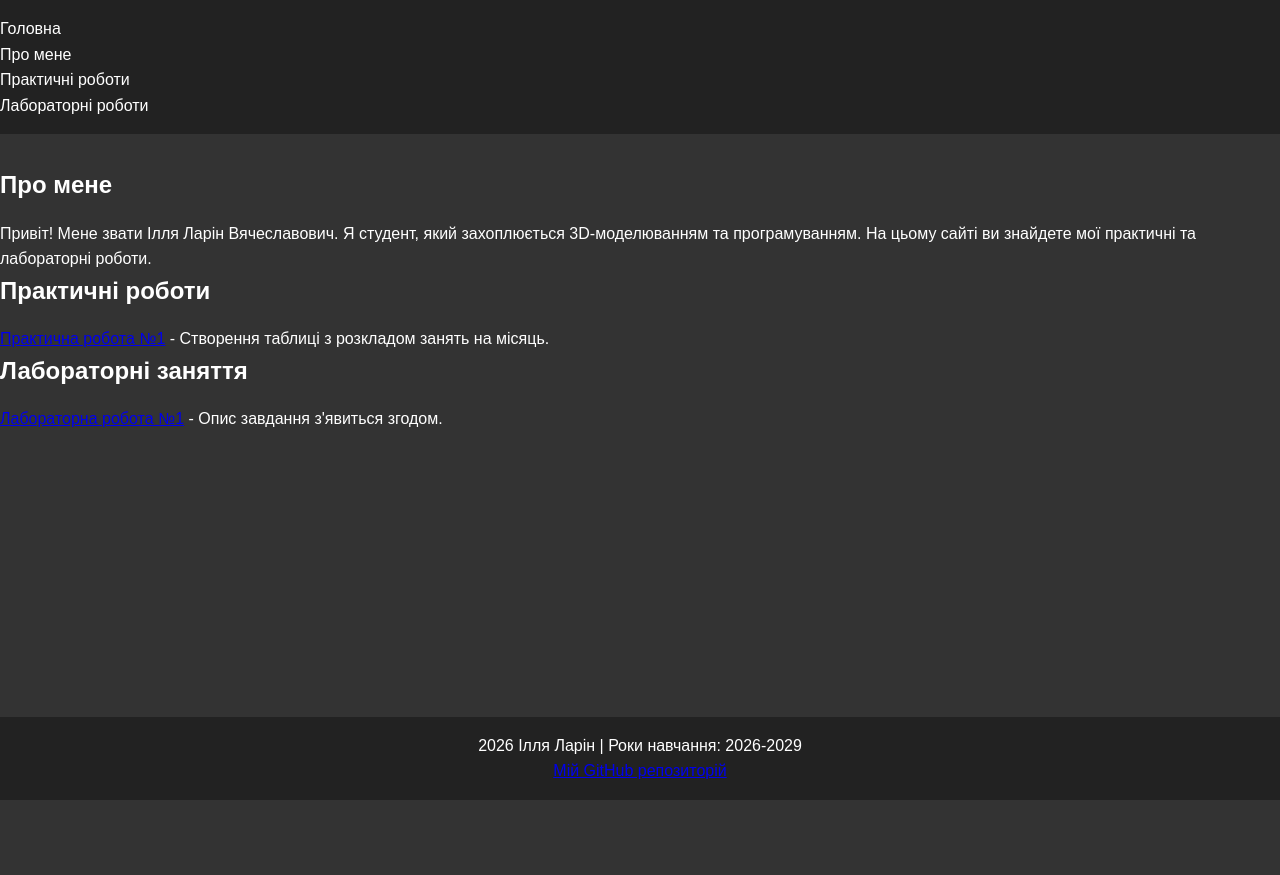
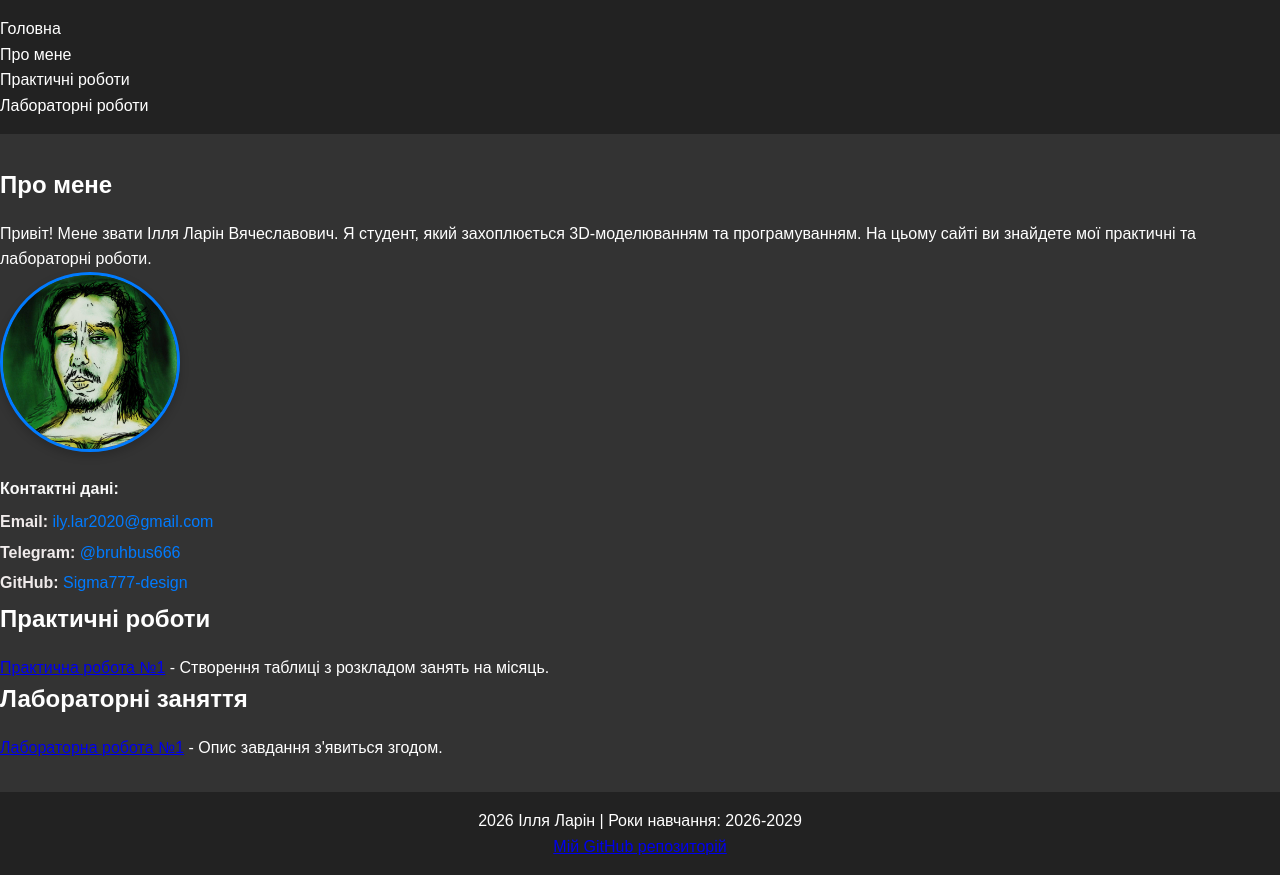
Before and after one commit to Sigma777-design/WEB_Practice, a plain HTML site: page index.html in a window 1280 px wide. Before the commit the page ends 800 px from the top, so only its background shows below. Drawn offline with Linux system fonts and the light colour scheme.

Commit message:
expanded the section "about".

```diff
--- a/css/style.css
+++ b/css/style.css
@@ -96,3 +96,70 @@ footer {
     color: #fff;
     padding: 12px;
 }
+/* Контейнер для фото та опису */
+.about-container {
+  display: flex;
+  gap: 2rem;
+  align-items: flex-start;
+  margin-top: 1.5rem;
+}
+
+/* Стилізація зображення */
+.profile-img {
+  width: 180px;
+  height: 180px;
+  object-fit: cover;
+  border-radius: 50%; /* Робить фото круглим */
+  border: 3px solid #007bff;
+  box-shadow: 0 4px 10px rgba(0, 0, 0, 0.2);
+}
+
+/* Текстовий блок */
+.about-info h3 {
+  margin-bottom: 0.5rem;
+  color: #111;
+}
+
+.about-info p {
+  margin-bottom: 0.5rem;
+  color: #333;
+}
+
+/* Список контактів */
+.contacts {
+  margin-top: 1rem;
+}
+
+.contacts h4 {
+  margin-bottom: 0.5rem;
+  color: #f8f8f8;
+}
+
+.contacts ul {
+  list-style: none;
+  padding: 0;
+  margin: 0;
+}
+
+.contacts li {
+  margin-bottom: 0.3rem;
+  color: #f0ebeb;
+}
+
+.contacts a {
+  color: #007bff;
+  text-decoration: none;
+}
+
+.contacts a:hover {
+  text-decoration: underline;
+}
+
+/* Адаптивність: на екранах телефонів фото буде зверху по центру */
+@media (max-width: 768px) {
+  .about-container {
+    flex-direction: column;
+    align-items: center;
+    text-align: center;
+  }
+}
--- a/index.html
+++ b/index.html
@@ -22,6 +22,17 @@
     <section id="about">
         <h1>Про мене</h1>
         <p>Привіт! Мене звати Ілля Ларін Вячеславович. Я студент, який захоплюється 3D-моделюванням та програмуванням. На цьому сайті ви знайдете мої практичні та лабораторні роботи.</p>
+        <div class="about-avatar">
+            <img src="img/photo.jpg" alt="Фото студента" class="profile-img">
+        </div>
+        <div class="contacts">
+                <h4>Контактні дані:</h4>
+                <ul>
+                    <li><strong>Email:</strong> <a href="mailto:ily.lar2020@gmail.com">ily.lar2020@gmail.com</a></li>
+                    <li><strong>Telegram:</strong> <a href="https://t.me/bruhbus666" target="_blank">@bruhbus666</a></li>
+                    <li><strong>GitHub:</strong> <a href="https://github.com/Sigma777-design" target="_blank">Sigma777-design</a></li>
+                </ul>
+            </div>
     </section>
 
     <section id="practical">
```
Also changed, not shown: img/photo.jpg (added).
